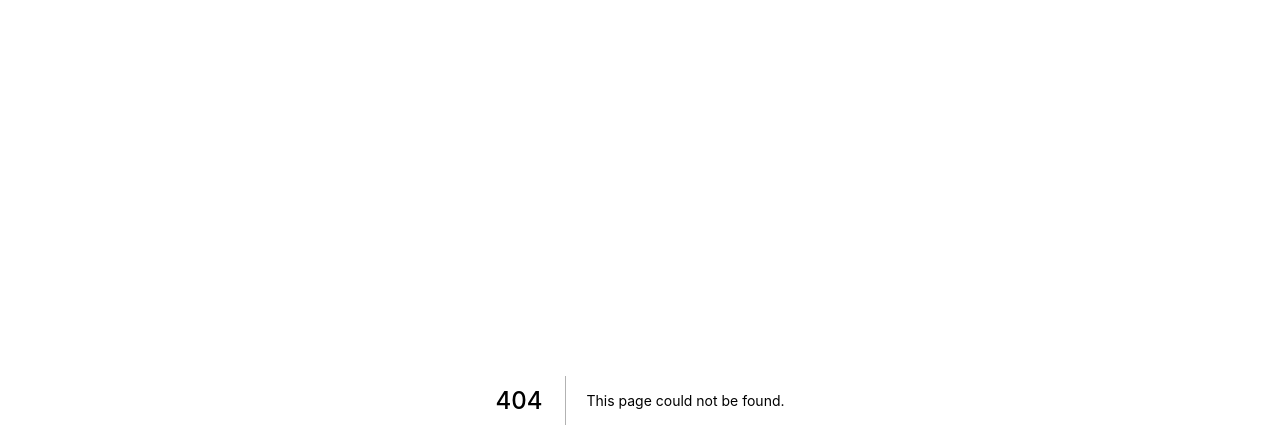
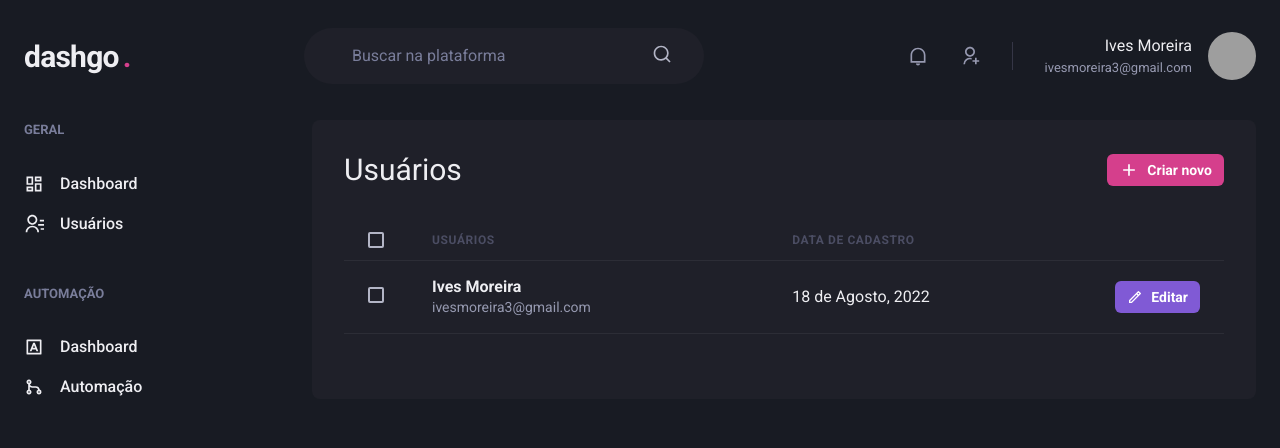
Before and after one commit to Ives-Gomes/dashgo, a Next.js app: page /users in a window 1280 px wide. Before the commit this address had no page. Shown: the top 448 px of the page. Built offline with nearby package versions, Linux system fonts and the light colour scheme; grey boxes are pictures that could not be loaded.

Commit message:
feat: add users list page with users table

```diff
--- /dev/null
+++ b/src/pages/users/index.tsx
@@ -0,0 +1,94 @@
+import {
+  Box,
+  Button,
+  Checkbox,
+  Flex,
+  Heading,
+  Icon,
+  Table,
+  Tbody,
+  Td,
+  Text,
+  Th,
+  Thead,
+  Tr
+} from '@chakra-ui/react';
+import { RiAddLine, RiPencilLine } from 'react-icons/ri';
+
+import Header from '@components/Header';
+import Sidebar from '@components/Sidebar';
+
+export default function UserList() {
+  return (
+    <Box>
+      <Header />
+
+      <Flex w="100%" my="6" maxW={1480} mx="auto" px="6">
+        <Sidebar />
+
+        <Box flex="1" borderRadius={8} bg="gray.800" p="8">
+          <Flex mb="8" justify="space-between" align="center">
+            <Heading size="lg" fontWeight="normal">Usuários</Heading>
+
+            <Button
+              as="a"
+              size="sm"
+              fontSize="sm"
+              colorScheme="pink"
+              leftIcon={<Icon as={RiAddLine} fontSize="20" />}
+            >
+              Criar novo
+            </Button>
+          </Flex>
+
+          <Table colorScheme="whiteAlpha">
+            <Thead>
+              <Tr>
+                <Th px="6" color="gray.300" width="8">
+                  <Checkbox colorScheme="pink" />
+                </Th>
+
+                <Th>Usuários</Th>
+
+                <Th>Data de cadastro</Th>
+
+                <Th width="8"></Th>
+              </Tr>
+            </Thead>
+
+            <Tbody>
+              <Tr>
+                <Td px="6">
+                  <Checkbox colorScheme="pink" />
+                </Td>
+
+                <Td>
+                  <Box>
+                    <Text fontWeight="bold">Ives Moreira</Text>
+                    <Text fontSize="sm" color="gray.300">ivesmoreira3@gmail.com</Text>
+                  </Box>
+                </Td>
+
+                <Td>
+                  <Text>18 de Agosto, 2022</Text>
+                </Td>
+
+                <Td>
+                  <Button
+                    as="a"
+                    size="sm"
+                    fontSize="sm"
+                    colorScheme="purple"
+                    leftIcon={<Icon as={RiPencilLine} fontSize="16" />}
+                  >
+                    Editar
+                  </Button>
+                </Td>
+              </Tr>
+            </Tbody>
+          </Table>
+        </Box>
+      </Flex>
+    </Box>
+  )
+}
```
